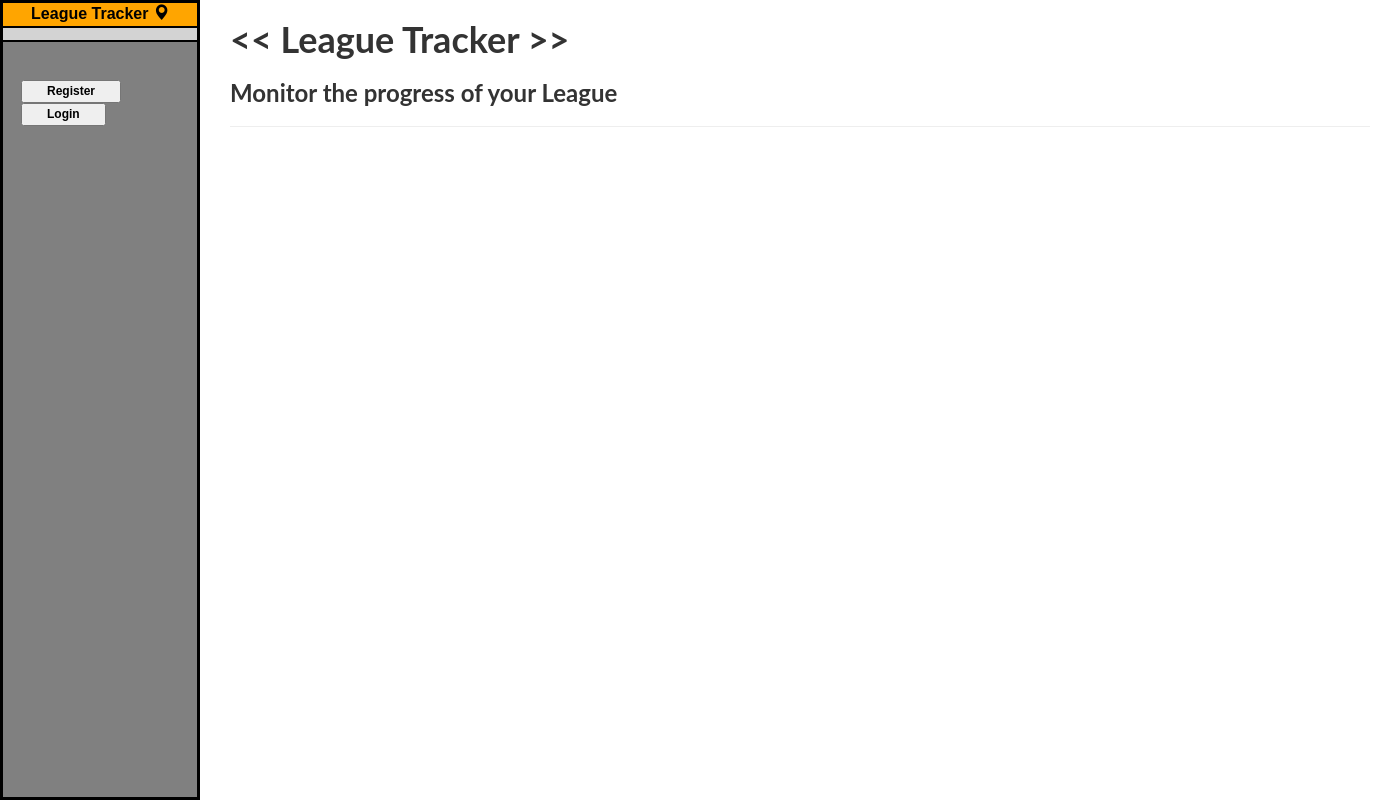
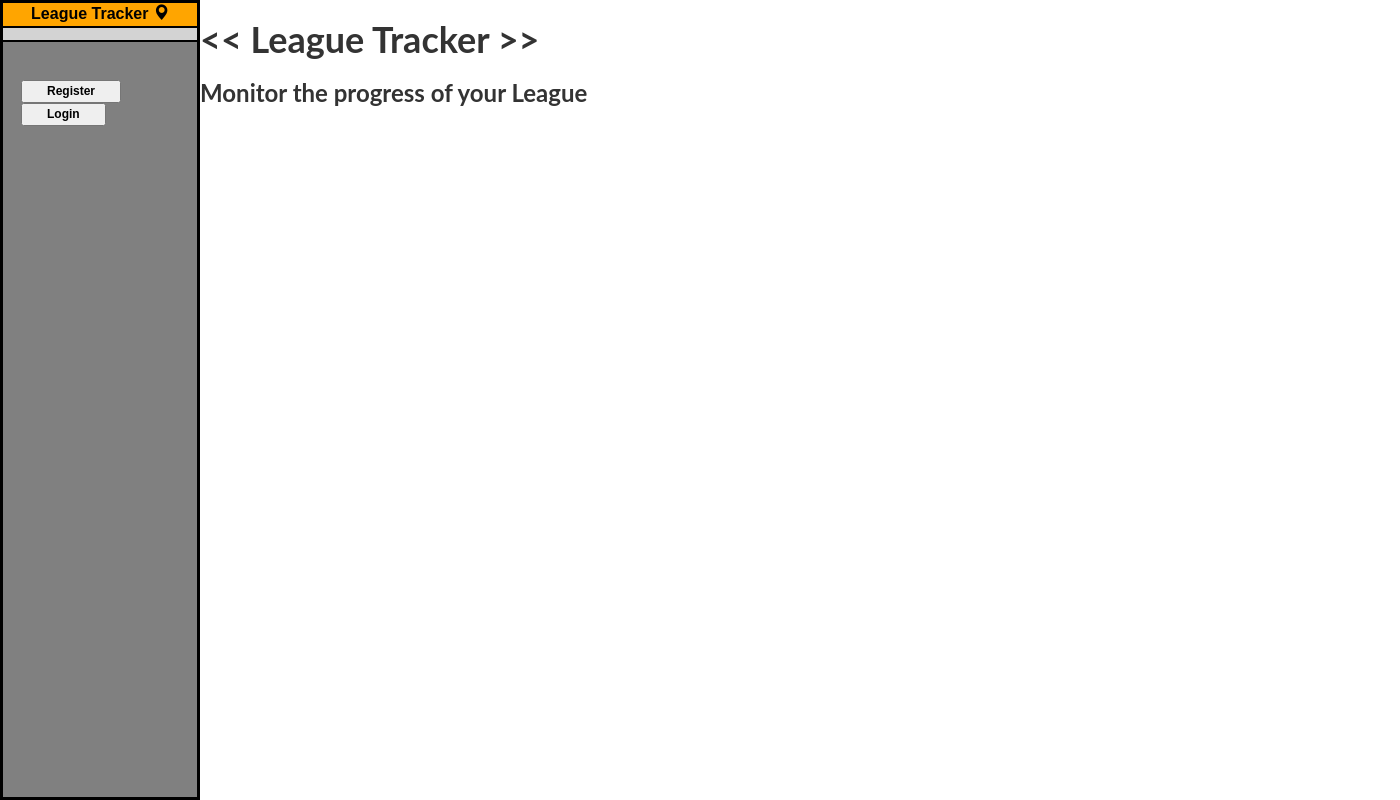
Before and after one commit to jlem138/standing-out, a Flask app: page / in a window 1400 px wide. Run offline with Flask 2, Linux system fonts and the light colour scheme; some libraries are stand-ins or nearby versions.

Commit message:
Fix listing, wrong import

```diff
--- a/app/home/eventviews.py
+++ b/app/home/eventviews.py
@@ -1,13 +1,13 @@
 # Event Views
 
 from flask import flash, redirect, render_template, url_for
-from flask_login import login_required
+from flask_login import login_required, current_user
 
 from . import home
 from .. import db
 from .forms import EventForm
 from ..models import Team, Event
-from .helper import check_admin_user
+from .helper import check_admin_user, admin_and_user_leagues
 
 @home.route('/<league_name>/events')
 @login_required
@@ -18,8 +18,6 @@ def list_events(league_name):
 
     admin_status = check_admin_user(league_name)
     events = Event.query.filter_by(league_name=league_name).all()
-
-    league_list = session['user_leagues']
 
     league_lists = admin_and_user_leagues(current_user.username)
     user_leagues = league_lists[0]
--- a/app/home/userviews.py
+++ b/app/home/userviews.py
@@ -16,7 +16,7 @@ def list_users(league_name):
     """
 
     # All update entries for the particular league
-    league = League.get.query(league_name)
+    league = League.query.get(league_name)
     updates = league.updates_for_league
     current_username = current_user.username
 
--- a/app/templates/home/index.html
+++ b/app/templates/home/index.html
@@ -3,18 +3,8 @@
 {% extends "base.html" %}
 {% block title %}Home{% endblock %}
 {% block body %}
-<div class="intro-header">
-    <div class="container">
-        <div class="row">
-            <div class="col-lg-12">
-                <div class="intro-message">
-                    <h1> << League Tracker >> </h1>
-                    <h3>Monitor the progress of your League</h3>
-                    <hr class="intro-divider">
-                    </ul>
-                </div>
-            </div>
-        </div>
-    </div>
+<div>
+  <h1> << League Tracker >> </h1>
+  <h3>Monitor the progress of your League</h3>
 </div>
 {% endblock %}
```
